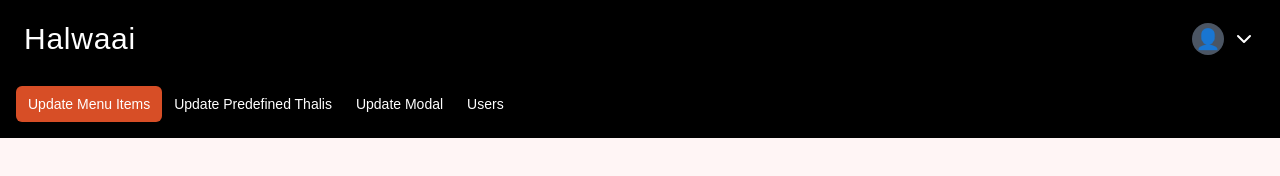
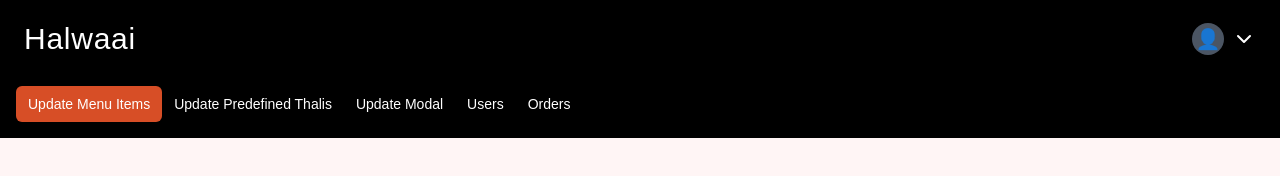
Before and after one commit to Ramsha42001/halwaai-ui, a Next.js app: page /admin/menuItems in a window 1280 px wide. Shown: the top 176 px of the page. Built offline with nearby package versions, Linux system fonts and the light colour scheme; no server answers; sample sign-in values are in the browser's storage; a web font is replaced by a local one.

Commit message:
updated ui

```diff
--- a/src/components/adminNav/page.tsx
+++ b/src/components/adminNav/page.tsx
@@ -41,6 +41,13 @@ export default function AdminNav() {
         >
           <span className="text-xs text-center">Users</span>
         </Link>
+        <Link
+          href="/admin/orderDetails"
+          className={`flex flex-col items-center space-y-1 w-1/3 p-2 ${pathname === '/admin/predefinedThaalis' ? 'text-primary' : 'text-white'
+            }`}
+        >
+          <span className="text-xs text-center">Orders</span>
+        </Link>
       </div>
     </nav>
   )
--- a/src/components/sub-header.tsx
+++ b/src/components/sub-header.tsx
@@ -11,7 +11,8 @@ const headerItems = [
   "Update Menu Items",
   "Update Predefined Thalis",
   "Update Modal",
-  "Users"
+  "Users",
+  "Orders"
 ];
 
 export default function SubHeader() {
@@ -33,6 +34,8 @@ export default function SubHeader() {
       case "/admin/users":
         setActiveCategory("Users");
         break;
+      case "/admin/orderDetails":
+        setActiveCategory("Orders")
       default:  // Or handle other cases as needed. You might set a default active category here
         setActiveCategory("");
     }
@@ -50,6 +53,9 @@ export default function SubHeader() {
     }
     else if (category === "Users") {
       router.push("/admin/users");
+    }
+    else if (category === "Orders") {
+      router.push("/admin/orderDetails")
     }
 
   };
```
